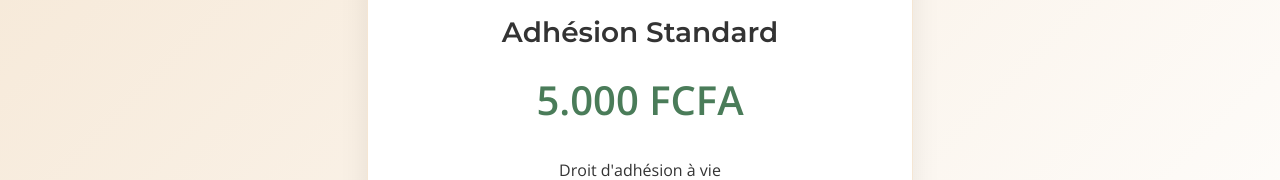
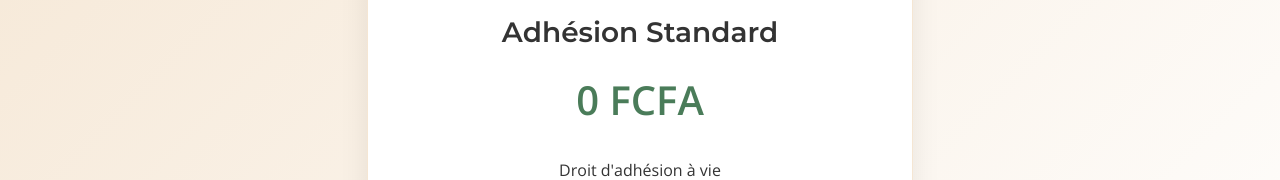
Before and after one commit to oumartom/al-zouha-org, a plain HTML site: page index.html in a window 1280 px wide. Shown: the part 1956-2136 px from the top of the page. Drawn offline with nearby package versions, Linux system fonts and the light colour scheme.

Commit message:
deuxieme commit

```diff
--- a/index.html
+++ b/index.html
@@ -719,7 +719,7 @@
                         </div>
                         <h3 class="fr">Adhésion Standard</h3>
                         <h3 class="en" style="display: none;">Standard Membership</h3>
-                        <div class="membership-price">5.000 FCFA</div>
+                        <div class="membership-price"> 0 FCFA</div>
                         <ul class="membership-features">
                             <li class="fr">Droit d'adhésion à vie</li>
                             <li class="en" style="display: none;">Lifetime membership right</li>
```
